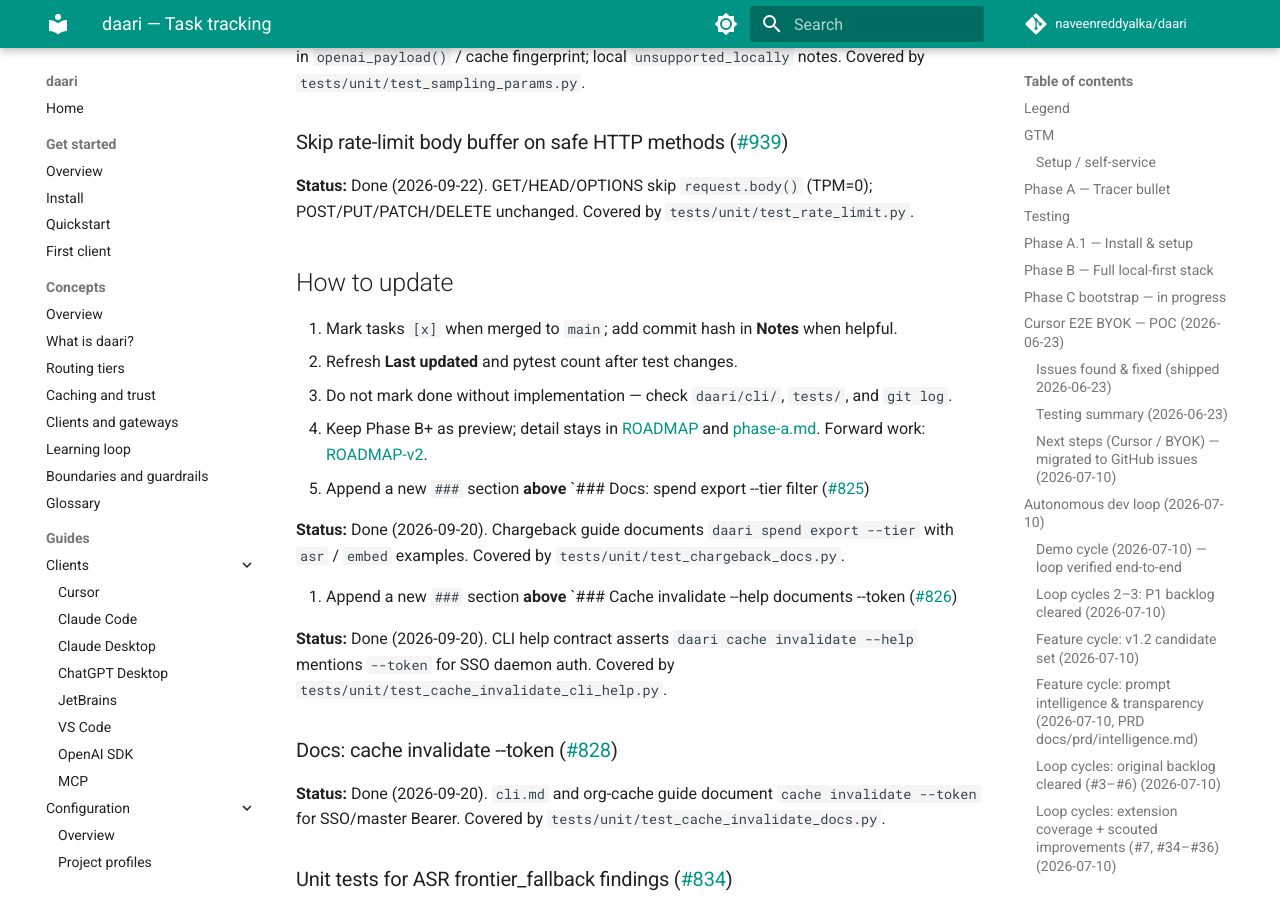
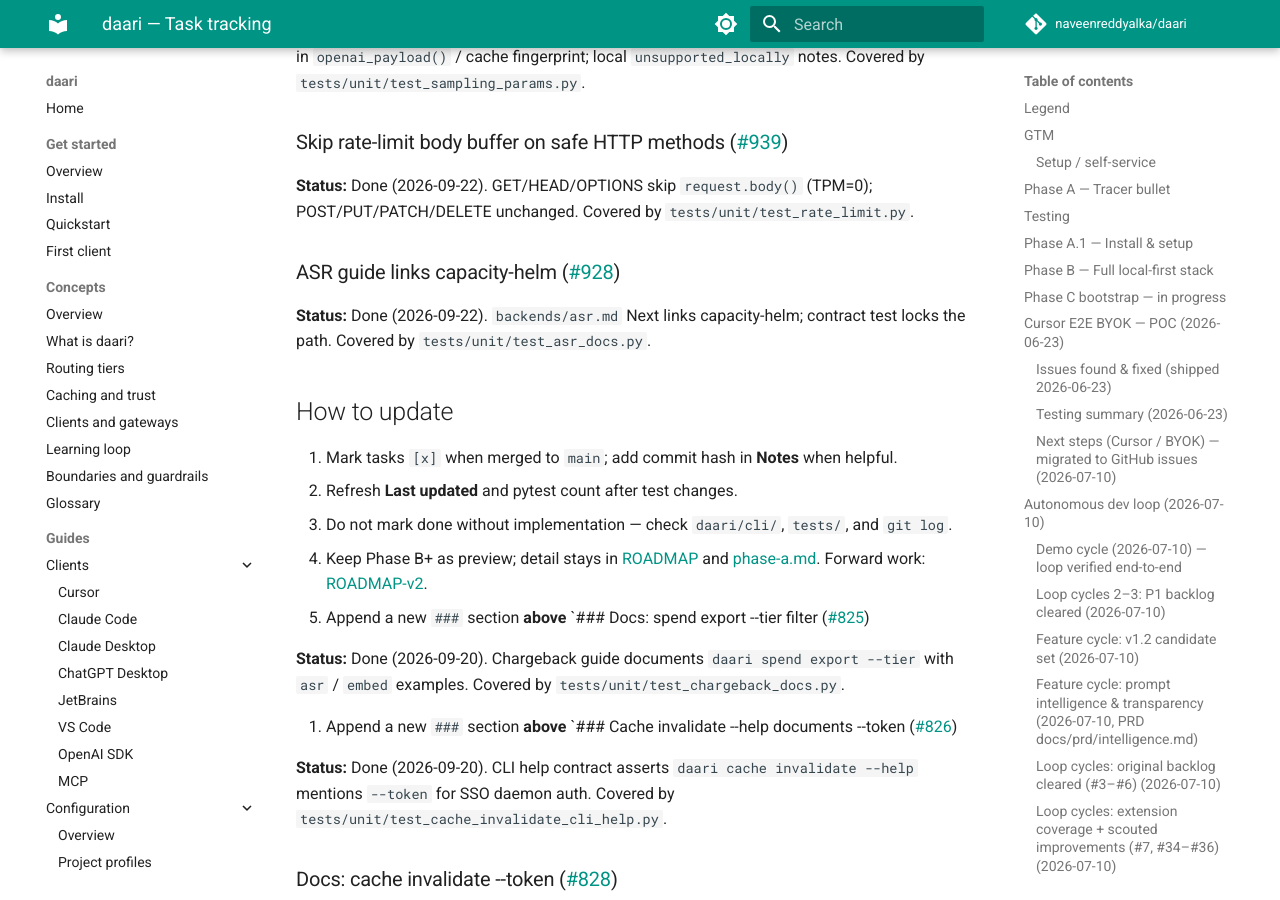
Before and after one commit to naveenreddyalka/daari, an MkDocs documentation site: the page built from docs/TRACKING.md, in a window 1280 px wide and 900 px high, scrolled down 95678 px. Built offline with MkDocs 1.6.1 and Material for MkDocs 9.7.7, drawn with Linux system fonts in a browser that asks for light colours; comment, search, counter and statistics services are not loaded.

Commit message:
chore(test): assert asr.md links the capacity-helm guide
Add capacity-helm to the ASR Next links and lock it with a contract test.
Closes #928.

Co-authored-by: Cursor <cursoragent@cursor.com>

```diff
--- a/docs/TRACKING.md
+++ b/docs/TRACKING.md
@@ -4013,6 +4013,12 @@ notes. Covered by `tests/unit/test_sampling_params.py`.
 **Status:** Done (2026-09-22). GET/HEAD/OPTIONS skip `request.body()` (TPM=0);
 POST/PUT/PATCH/DELETE unchanged. Covered by `tests/unit/test_rate_limit.py`.
 
+### ASR guide links capacity-helm ([#928](https://github.com/naveenreddyalka/daari/issues/928))
+
+<!-- tracking:#928 -->
+**Status:** Done (2026-09-22). `backends/asr.md` Next links capacity-helm; contract
+test locks the path. Covered by `tests/unit/test_asr_docs.py`.
+
 
 ## How to update
 
```
Also changed, not shown: docs/developer/guides/backends/asr.md (+1 -1 lines), 1 other file.
